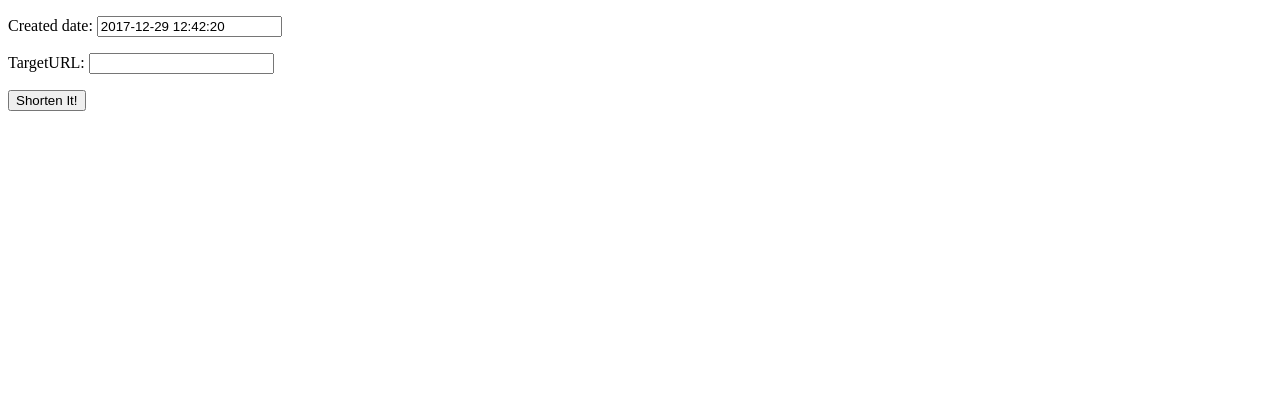
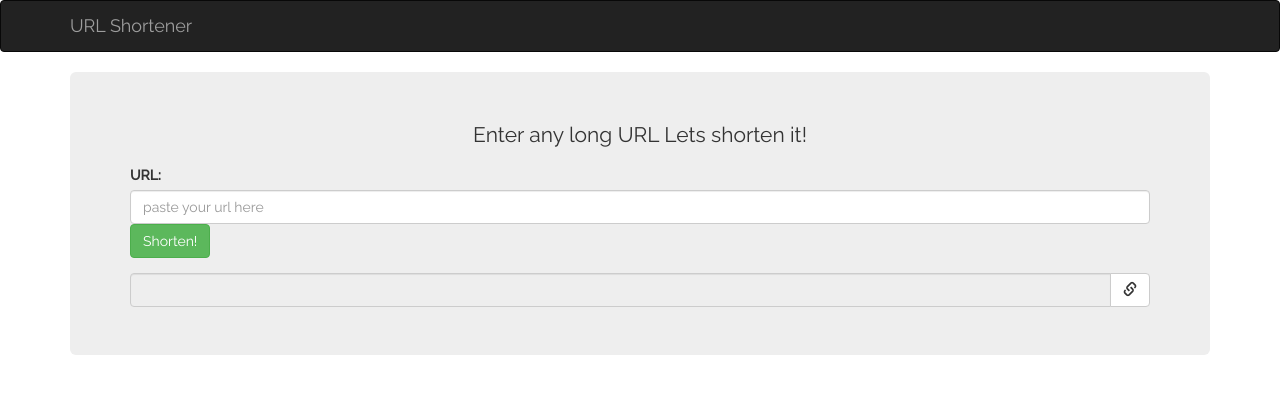
Before and after one commit to Akatsuki06/URLShortener, a Django app: page / in a window 1280 px wide. Shown: the top 394 px of the page. Run offline with Django 3.2, Linux system fonts and the light colour scheme; some libraries are stand-ins or nearby versions.

Commit message:
styled the page

```diff
--- a/URLShortener/settings.py
+++ b/URLShortener/settings.py
@@ -119,4 +119,4 @@ USE_TZ = True
 # https://docs.djangoproject.com/en/2.0/howto/static-files/
 
 STATIC_URL = '/static/'
-STATIC_PATH = os.path.join(BASE_DIR,'static')
+STATIC_ROOT = os.path.join(BASE_DIR,'static')
--- a/basicapp/forms.py
+++ b/basicapp/forms.py
@@ -4,10 +4,17 @@ from basicapp import models
 from urllib.parse import urlparse
 
 class LinkForm(forms.ModelForm):
+    # targetURL=forms.CharField(label='URL')
     class Meta():
         model=models.Link
-        exclude=('shortenURL',)
-
+        fields=('targetURL',)
+        widgets={
+        'targetURL':forms.TextInput(attrs={'class':'form-control','id':'shortenURL','placeholder':'paste your url here'})
+        }
+        labels={
+        'targetURL':'URL'
+        }
+#url cleaning
     def clean_targetURL(self):
         targetURL=self.cleaned_data['targetURL'].lower()
         if urlparse(targetURL).scheme=='':
--- /dev/null
+++ b/basicapp/static/css/app.css
@@ -0,0 +1,8 @@
+@import url(https://fonts.googleapis.com/css?family=Raleway:400,500);
+
+body {
+  background: F44336;
+}
+* {
+  font-family: Raleway;
+}
--- /dev/null
+++ b/basicapp/static/js/app.js
@@ -0,0 +1,6 @@
+function copyText() {
+  var copyText = document.getElementById("copy-input");
+  copyText.select();
+  document.execCommand("Copy");
+  // alert("Copied the text: " + copyText.value);
+}
--- a/basicapp/templates/base.html
+++ b/basicapp/templates/base.html
@@ -1,11 +1,36 @@
 <!DOCTYPE html>
 <html>
   <head>
+    {% load staticfiles %}
     <meta charset="utf-8">
     <title>URL Shortener</title>
+
+  <link rel="stylesheet" href="https://maxcdn.bootstrapcdn.com/bootstrap/3.3.7/css/bootstrap.min.css" integrity="sha384-BVYiiSIFeK1dGmJRAkycuHAHRg32OmUcww7on3RYdg4Va+PmSTsz/K68vbdEjh4u" crossorigin="anonymous">
+  <link rel="stylesheet" href="{% static 'css/app.css' %}">
+  <script type="text/javascript" src ="{% static 'js/app.js'%}">
+
+  </script>
+
   </head>
+
   <body>
-    {% block body %}
-    {% endblock body %}
+
+
+
+
+    <nav class="navbar navbar-inverse">
+      <div class="container">
+        <div class="navbar-header">
+          <a class="navbar-brand" href="#">URL Shortener</a>
+        </div>
+      </div>
+    </nav>
+
+    <div class="container">
+      		<div class="jumbotron">
+              {% block bodyblock %}
+              {% endblock bodyblock %}
+          </div>
+      </div>
   </body>
 </html>
--- a/basicapp/templates/index.html
+++ b/basicapp/templates/index.html
@@ -1,14 +1,24 @@
 {% extends "base.html" %}
-{% block body %}
 
-<form  method="post">
+{% block bodyblock %}
 
-{%csrf_token%}
-{{form.as_p}}
-<input type="submit" name="" value="Shorten It!">
+<p class="text-center">Enter any long URL Lets shorten it!</p>
+    <form class="form-group" method="post">
+      {%csrf_token%}
+      <div class="form-group">
+          {{form}}
+          <input class="btn btn-success"  type="submit" name="" value="Shorten!">
+      </div>
 
-</form>
-<br>
-{{shorturl}}
+  </form>
 
-{% endblock body %}
+<div class="input-group">
+    <input type="text" class="form-control" value="{{shortenurl}}"  id="copy-input" readonly="true">
+    <span class="input-group-btn">
+      <button class="btn btn-default" type="button"  data-placement="button"
+          title="Copy" onclick="copyText()">
+        <span class="glyphicon glyphicon-link"></span>
+      </button>
+    </span>
+  </div>
+{% endblock bodyblock %}
--- a/basicapp/views.py
+++ b/basicapp/views.py
@@ -1,14 +1,13 @@
 from django.shortcuts import render, redirect, get_object_or_404
 from django.views.generic import TemplateView, CreateView
 # Create your views here.
-import hashlib
-import urllib
 from basicapp import models,forms
-
 from basicapp.shortener_algo import algo
 from django.http import HttpResponseRedirect
-# from django.contrib.auth.hashers import make_password
+from django.utils import timezone
+
 def shorten(request):
+    BASE_URL='http://localhost:8000/'
     form=forms.LinkForm()
     al=algo()
     shortenURL=''
@@ -17,7 +16,7 @@ def shorten(request):
         if form.is_valid():
             link=form.save(commit=False)
             targetURL=form.cleaned_data['targetURL']
-            #check if this url is already exists
+            #check if this url already exists
             try:
                 check=models.Link.objects.get(targetURL=targetURL)# retrieve the object
             except:
@@ -29,14 +28,15 @@ def shorten(request):
                 print('check not none shortenURL',shortenURL)
             else:
                 linkid=models.Link.objects.count()
-                shortenURL=al.encode(linkid)
+                shortenURL=BASE_URL+al.encode(linkid)
                 link.targetURL=targetURL
                 link.shortenURL=shortenURL
+                link.created_date= timezone.now()
                 link.save()
                 print('linkcount',linkid)
             print('targetURL,shortenURL',targetURL,shortenURL)
 
-    return render(request,'index.html',{'form':form,'shorturl':shortenURL})
+    return render(request,'index.html',{'form':form,'shortenurl':shortenURL})
 
 def target(request,URLid):
     al=algo()
```
Also changed, not shown: static/css/style.css (added, +53 -0 lines), db.sqlite3.
